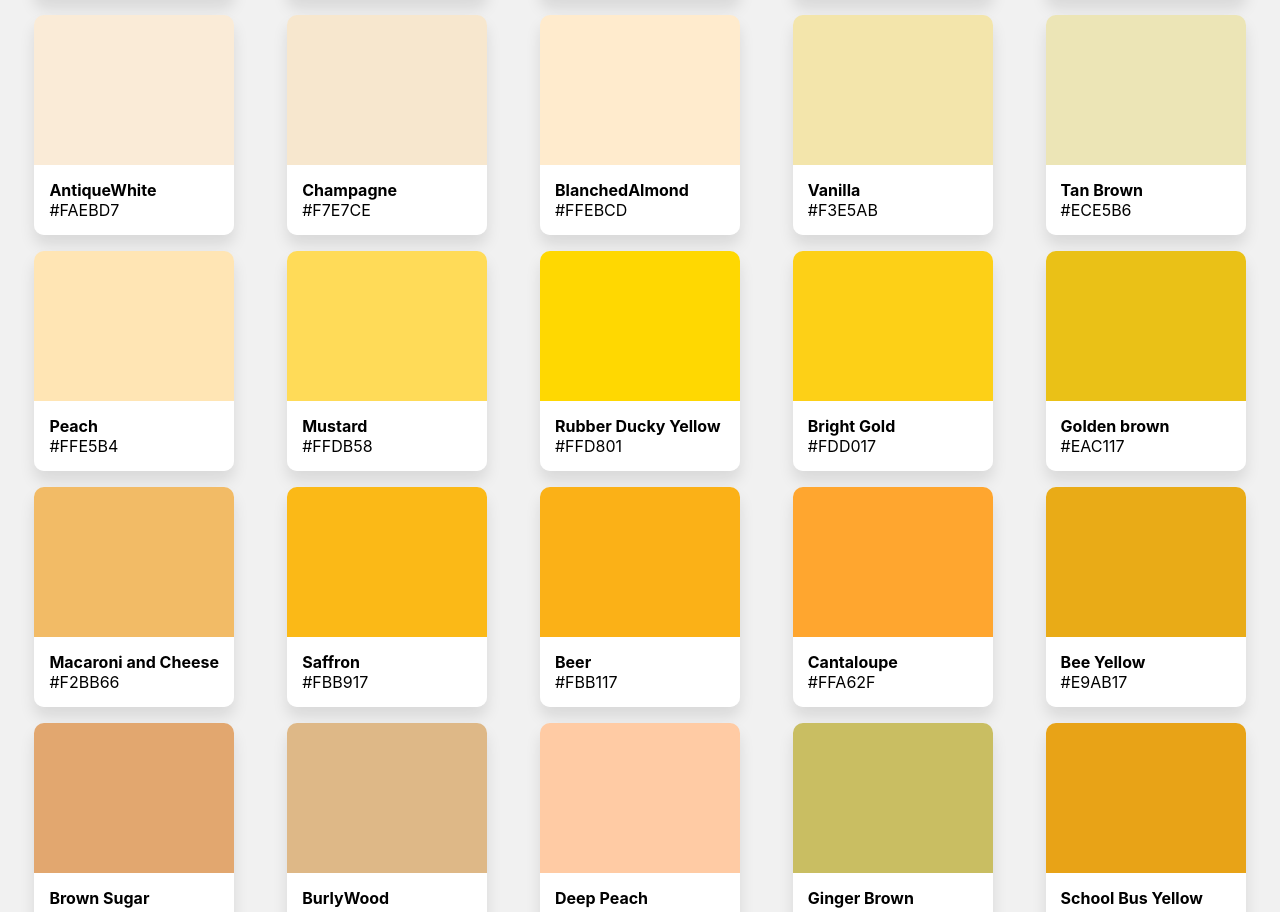
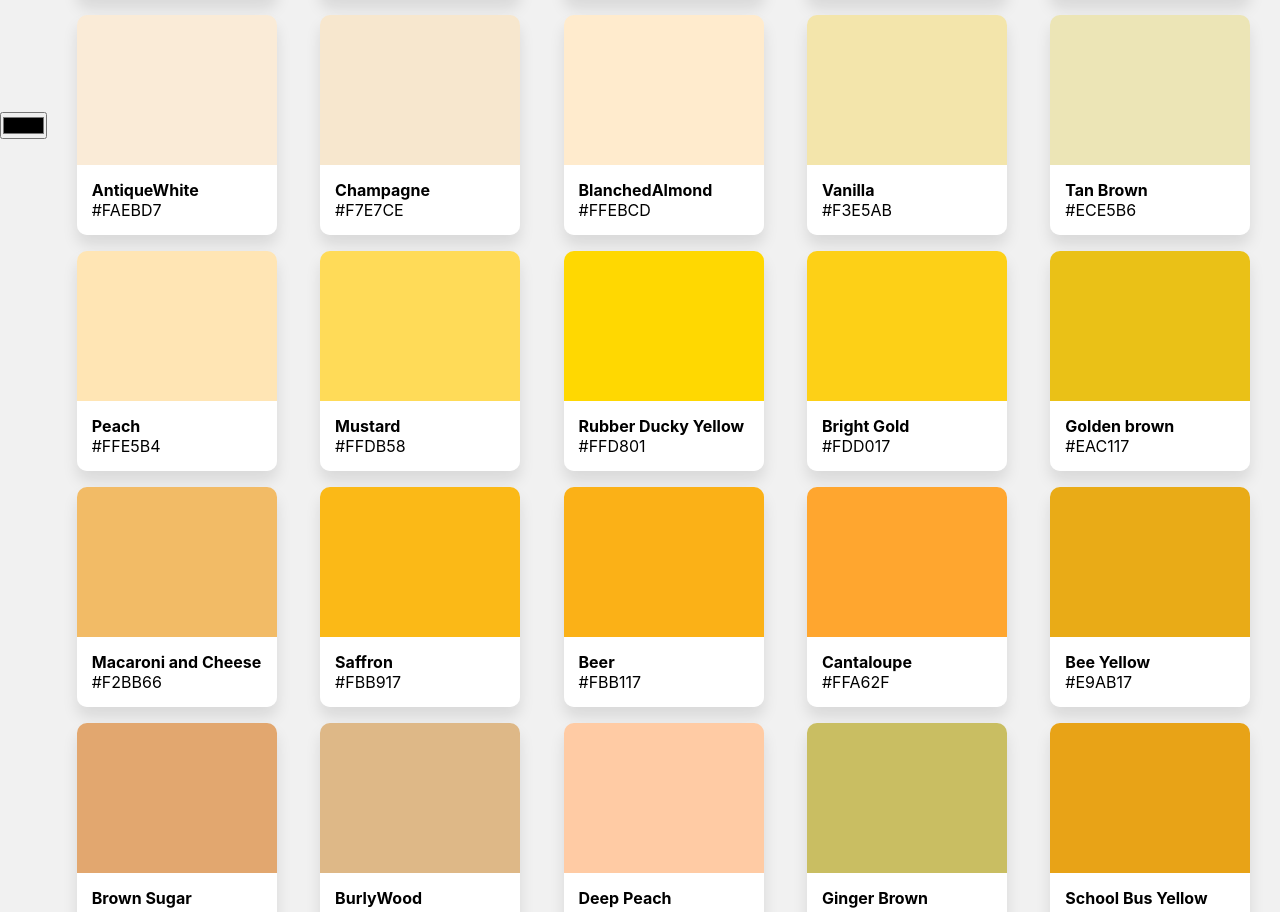
Before and after one commit to CesarAOrtiz/colors, a Next.js app: page / in a window 1280 px wide. Shown: the part 8025-8937 px from the top of the page. Built offline with nearby package versions, Linux system fonts and the light colour scheme.

Commit message:
color picker

```diff
--- a/components/Card.tsx
+++ b/components/Card.tsx
@@ -1,4 +1,4 @@
-import type { NextPage } from "next";
+import { FC } from "react";
 import styles from "./Card.module.css";
 import { Color } from "../utils/colors";
 
@@ -6,7 +6,7 @@ interface CardProps {
     color: Color;
 }
 
-const Card: NextPage<CardProps> = ({ color }) => {
+const Card: FC<CardProps> = ({ color }) => {
     return (
         <div className={styles.cardContainer}>
             <div
--- /dev/null
+++ b/components/ColorPicker.tsx
@@ -0,0 +1,14 @@
+import { FC, useState } from "react";
+
+const ColorPicker: FC = () => {
+    const [color, setColor] = useState("#000000");
+    return (
+        <input
+            type="color"
+            value={color}
+            onChange={(e) => setColor(e.target.value)}
+        />
+    );
+};
+
+export default ColorPicker;
--- a/pages/index.tsx
+++ b/pages/index.tsx
@@ -1,14 +1,18 @@
 import type { NextPage } from "next";
 import Card from "../components/Card";
+import ColorPicker from "../components/ColorPicker";
 import colors from "../utils/colors";
 
 const Home: NextPage = () => {
     return (
+        <>
+            <ColorPicker />
             <div className="card-grid-container">
                 {colors.map((color) => (
                     <Card color={color} key={color.hex} />
                 ))}
             </div>
+        </>
     );
 };
 
```
Lines whose indentation alone changed are shown as unchanged.
